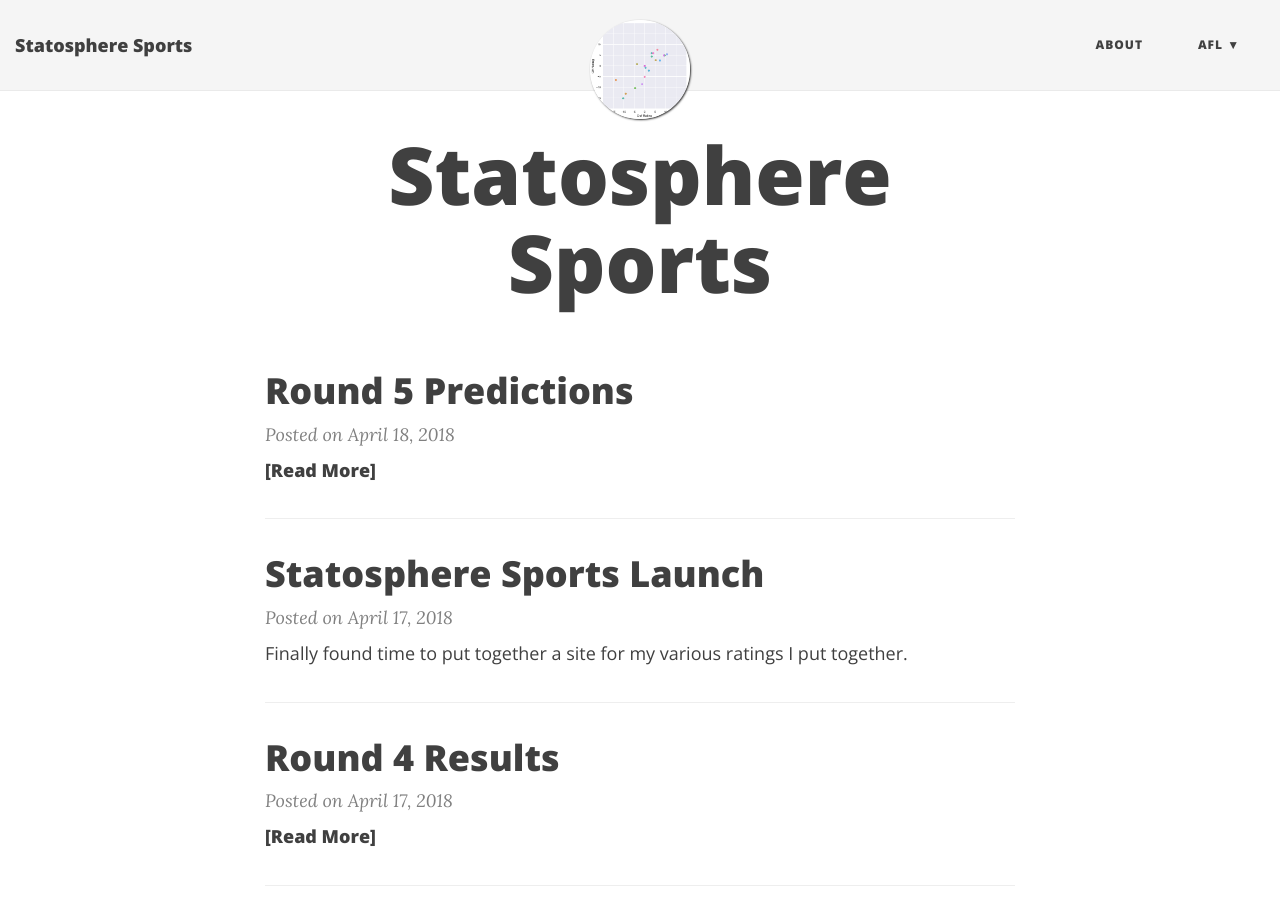
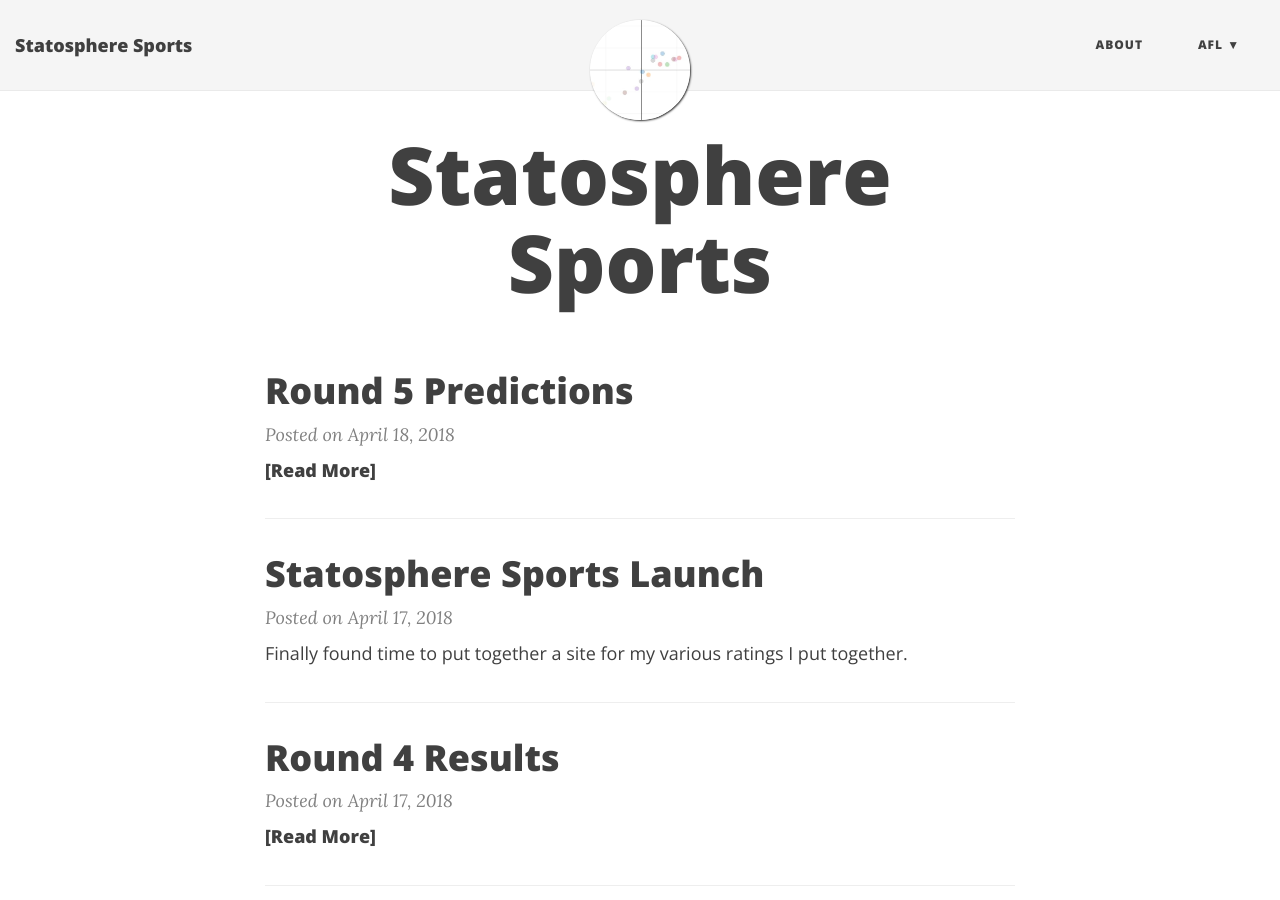
Before and after one commit to StatosphereSports/statospheresports.github.io, a Jekyll site: the page built from index.html, in a window 1280 px wide and 900 px high. Built offline with Jekyll 4.4.1, drawn with Linux system fonts in a browser that asks for light colours; nearby versions of some CDN libraries; the list of posts is cut into pages by our own code.

Commit message:
Update _config.yml

```diff
--- a/_config.yml
+++ b/_config.yml
@@ -34,7 +34,7 @@ navbar-links:
 
 # Image to show in the navigation bar - image must be a square (width = height)
 # Remove this parameter if you don't want an image in the navbar
-avatar: "/img/logo2.png"
+avatar: "/img/logo.png"
 
 # If you want to have an image logo in the top-left corner instead of the title text,
 # then specify the following parameter
```
